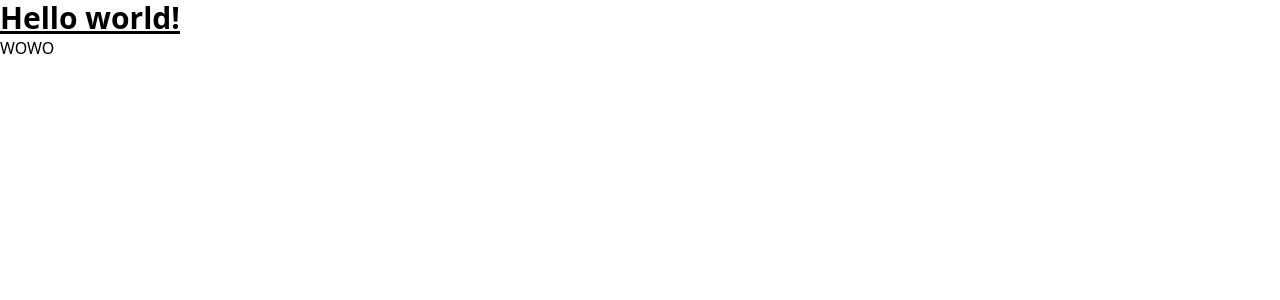
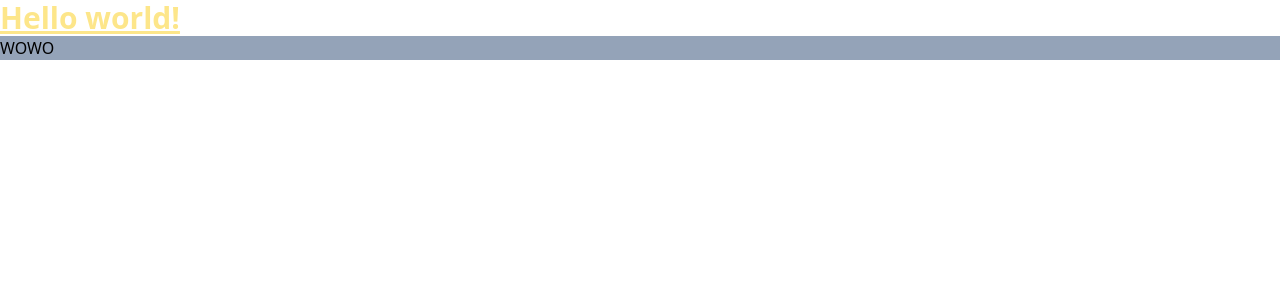
Before and after one commit to ChaoticLuke/Carer-web-1, a Next.js app: page / in a window 1280 px wide. Shown: the top 300 px of the page. Built offline with nearby package versions, Linux system fonts and the light colour scheme.

Commit message:
Put the components folder in the right place

```diff
--- a/Components/test.tsx
+++ b/src/Components/test.tsx
@@ -1,7 +1,7 @@
 const Test = () => {
     return (
     <>
-        <p className="text-4 bg-purple-800">WOWO</p>
+        <p className="bg-slate-400">WOWO</p>
     </>
     );
 }
--- a/src/pages/index.tsx
+++ b/src/pages/index.tsx
@@ -1,11 +1,11 @@
 import Head from 'next/head'
 import Image from 'next/image'
-import Test from '../../Components/test'
+import Test from '../Components/test'
 
 export default function Home() {
   return (
     <>
-      <h1 className="text-3xl font-bold underline">
+      <h1 className="text-3xl font-bold underline text-amber-200">
         Hello world!
       </h1>
       <Test/>
```
